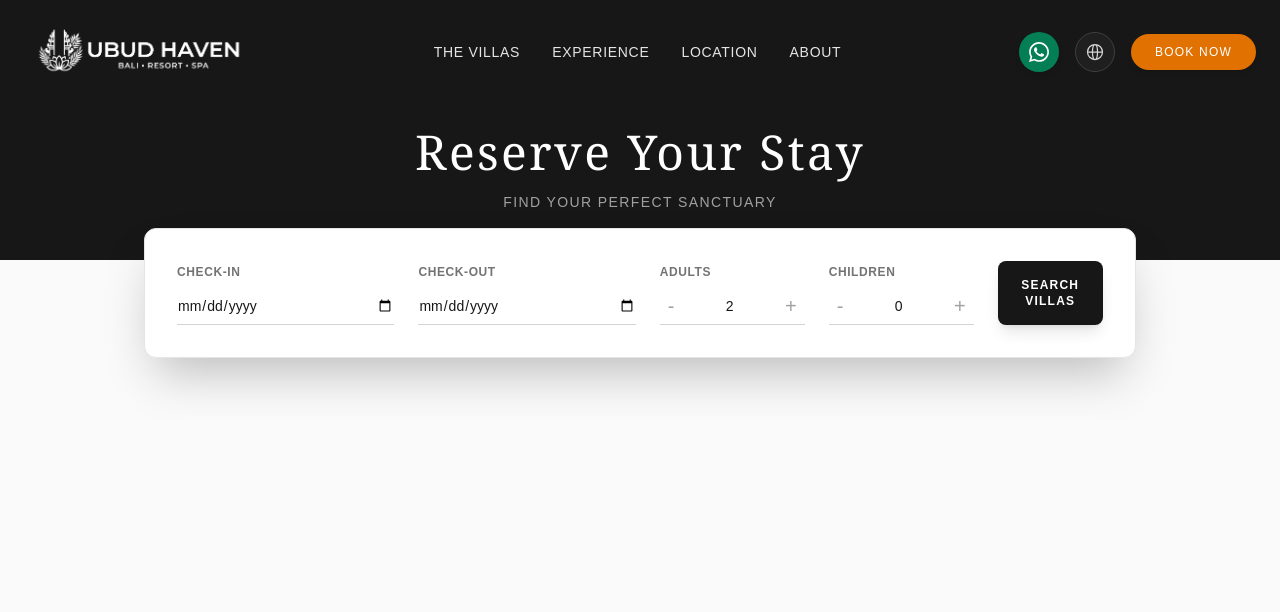
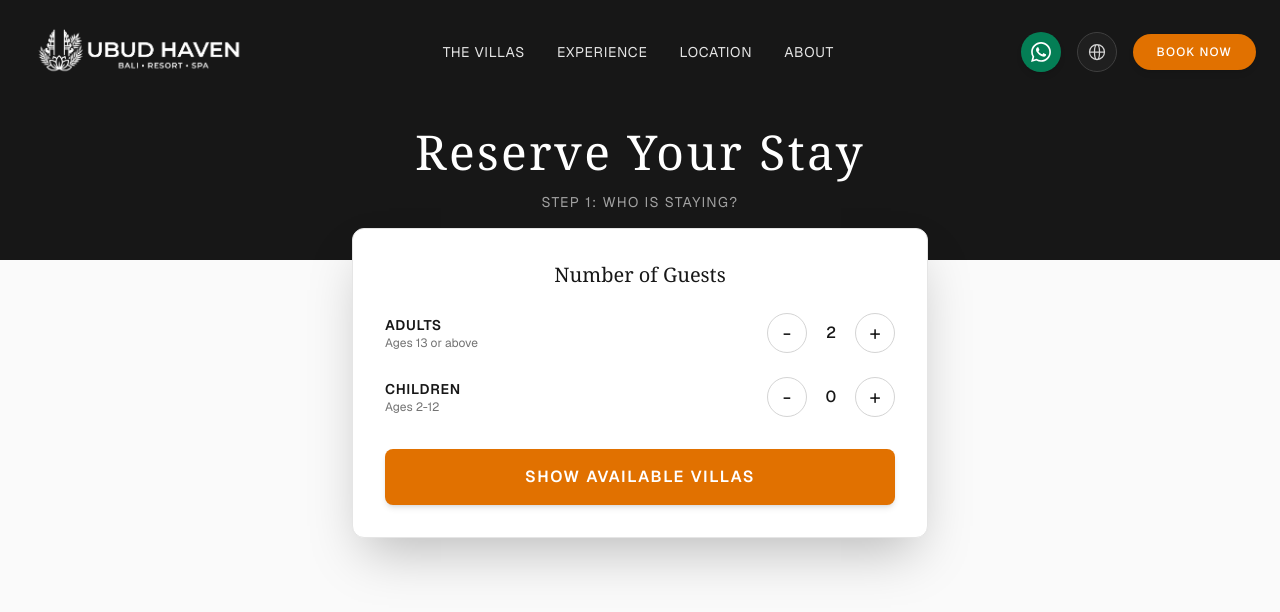
Before and after one commit to padankcool/ubudhaven, a Next.js app: page /booking in a window 1280 px wide. Shown: the top 612 px of the page. Built offline with nearby package versions, Linux system fonts and the light colour scheme.

Commit message:
edit booking page v2

```diff
--- a/app/booking/page.js
+++ b/app/booking/page.js
@@ -4,227 +4,322 @@ import { useState } from 'react';
 import Navbar from '@/components/Navbar';
 import Image from 'next/image';
 
-export default function BookingPage() {
-  // State untuk form booking
-  const [checkIn, setCheckIn] = useState('');
-  const [checkOut, setCheckOut] = useState('');
-  const [adults, setAdults] = useState(2);
-  const [children, setChildren] = useState(0);
-  const [isSearched, setIsSearched] = useState(false);
-
-  // Data Dummy Villa
-  const villas = [
+// --- DATA VILLA SESUAI PERMINTAAN ---
+const villasData = [
   {
     id: 1,
-      name: 'Royal Pool Villa',
-      description: '1 Bedroom • Private Pool • Jungle View',
-      pricePerNight: 2500000,
-      capacity: 2,
+    name: 'Ricefield Pool Villa',
+    description: 'Beautiful tranquil views • Private Pool • Intimate setting',
+    pricePerNight: 15000000,
+    maxAdults: 2,
+    maxChildren: 2,
     image: 'https://images.unsplash.com/photo-1582268611958-ebfd161ef9cf?q=80&w=800&auto=format&fit=crop',
   },
   {
     id: 2,
-      name: 'Family Haven Suite',
-      description: '2 Bedrooms • Private Pool • Garden View',
-      pricePerNight: 4000000,
-      capacity: 4,
+    name: 'Deluxe Resident Villa',
+    description: 'Spacious luxury • Infinity Pool • Perfect for families or groups',
+    pricePerNight: 20000000,
+    maxAdults: 6, // Bisa menampung lebih dari 2 dewasa
+    maxChildren: 4,
     image: 'https://images.unsplash.com/photo-1522708323590-d24dbb6b0267?q=80&w=800&auto=format&fit=crop',
-    },
-    {
-      id: 3,
-      name: 'Presidential Sanctuary',
-      description: '3 Bedrooms • Infinity Pool • Valley View',
-      pricePerNight: 7500000,
-      capacity: 6,
-      image: 'https://images.unsplash.com/photo-1501183638710-841dd1904471?q=80&w=800&auto=format&fit=crop',
   }
 ];
 
-  // Hitung jumlah malam
-  const calculateNights = () => {
-    if (!checkIn || !checkOut) return 0;
-    const start = new Date(checkIn);
-    const end = new Date(checkOut);
-    const diffTime = end - start;
-    const diffDays = Math.ceil(diffTime / (1000 * 60 * 60 * 24));
-    return diffDays > 0 ? diffDays : 0;
-  };
+export default function BookingPage() {
+  // State untuk Alur Booking
+  const [step, setStep] = useState(1); // Step 1: Guest, Step 2: Villas
+  const [adults, setAdults] = useState(2);
+  const [children, setChildren] = useState(0);
 
-  const nights = calculateNights();
+  // State untuk Modal & Kalender
+  const [selectedVilla, setSelectedVilla] = useState(null);
+  const [currentMonth, setCurrentMonth] = useState(new Date());
+  const [startDate, setStartDate] = useState(null);
+  const [endDate, setEndDate] = useState(null);
 
-  // Handle tombol search
-  const handleSearch = (e) => {
-    e.preventDefault();
-    if (!checkIn || !checkOut) {
-      alert('Please select both Check-in and Check-out dates.');
-      return;
-    }
-    setIsSearched(true);
-  };
-
-  // Format ke Rupiah
+  // Fungsi Format Rupiah
   const formatIDR = (price) => {
     return new Intl.NumberFormat('id-ID', {
       style: 'currency',
       currency: 'IDR',
       minimumFractionDigits: 0,
+      maximumFractionDigits: 0,
     }).format(price);
   };
 
+  // Logika Filter Villa berdasarkan Tamu (Adults)
+  const availableVillas = villasData.filter(villa => adults <= villa.maxAdults);
+
+  // Logika Kalender Kustom
+  const daysInMonth = new Date(currentMonth.getFullYear(), currentMonth.getMonth() + 1, 0).getDate();
+  const firstDayOfMonth = new Date(currentMonth.getFullYear(), currentMonth.getMonth(), 1).getDay();
+
+  const handleDateClick = (day) => {
+    const clickedDate = new Date(currentMonth.getFullYear(), currentMonth.getMonth(), day);
+    const today = new Date();
+    today.setHours(0, 0, 0, 0);
+
+    if (clickedDate < today) return; // Tidak bisa pilih hari yang sudah lewat
+
+    if (!startDate || (startDate && endDate)) {
+      // Jika belum ada pilihan, atau sudah pilih keduanya -> Reset mulai dari awal
+      setStartDate(clickedDate);
+      setEndDate(null);
+    } else if (startDate && !endDate) {
+      // Jika check-in sudah dipilih, sekarang pilih check-out
+      if (clickedDate > startDate) {
+        setEndDate(clickedDate);
+      } else {
+        // Jika klik tanggal sebelum check-in, jadikan itu check-in baru
+        setStartDate(clickedDate);
+      }
+    }
+  };
+
+  const nextMonth = () => setCurrentMonth(new Date(currentMonth.getFullYear(), currentMonth.getMonth() + 1, 1));
+  const prevMonth = () => {
+    const prev = new Date(currentMonth.getFullYear(), currentMonth.getMonth() - 1, 1);
+    const today = new Date();
+    if (prev.getMonth() >= today.getMonth() || prev.getFullYear() > today.getFullYear()) {
+      setCurrentMonth(prev);
+    }
+  };
+
+  const calculateNights = () => {
+    if (!startDate || !endDate) return 0;
+    return Math.ceil((endDate - startDate) / (1000 * 60 * 60 * 24));
+  };
+
   return (
-    <main className="min-h-screen bg-neutral-50 text-neutral-900 pb-20">
-      {/* Kita panggil Navbar yang sudah dibuat sebelumnya */}
+    <main className="min-h-screen bg-neutral-50 text-neutral-900 pb-20 font-sans">
       <Navbar />
 
-      {/* Header Halaman Booking */}
       <div className="pt-32 pb-12 bg-neutral-900 text-center">
         <h1 className="text-3xl md:text-5xl font-serif text-white tracking-wider mb-4">
           Reserve Your Stay
         </h1>
         <p className="text-neutral-400 text-sm tracking-widest uppercase">
-          Find Your Perfect Sanctuary
+          {step === 1 ? 'Step 1: Who is staying?' : 'Step 2: Select your Sanctuary'}
         </p>
       </div>
 
-      {/* Kotak Form Pencarian (Rooms, Guests, Dates) */}
       <div className="max-w-5xl mx-auto -mt-8 px-4 relative z-10">
-        <form
-          onSubmit={handleSearch}
-          className="bg-white rounded-xl shadow-2xl p-6 md:p-8 flex flex-col md:flex-row items-end gap-6 border border-neutral-200"
-        >
-          {/* Tanggal Check-in */}
-          <div className="w-full md:w-1/4">
-            <label className="block text-xs font-semibold tracking-wider text-neutral-500 uppercase mb-2">
-              Check-In
-            </label>
-            <input
-              type="date"
-              value={checkIn}
-              min={new Date().toISOString().split('T')[0]} // Blokir tanggal masa lalu
-              onChange={(e) => {
-                setCheckIn(e.target.value);
-                setIsSearched(false);
-              }}
-              className="w-full border-b border-neutral-300 py-2 focus:outline-none focus:border-amber-600 bg-transparent text-sm"
-              required
-            />
+
+        {/* STEP 1: PILIH GUEST */}
+        {step === 1 && (
+          <div className="bg-white rounded-xl shadow-2xl p-8 max-w-xl mx-auto border border-neutral-200">
+            <h2 className="text-xl font-serif mb-6 text-center">Number of Guests</h2>
+
+            <div className="space-y-6 mb-8">
+              <div className="flex items-center justify-between">
+                <div>
+                  <p className="font-semibold uppercase tracking-wider text-sm">Adults</p>
+                  <p className="text-xs text-neutral-500">Ages 13 or above</p>
                 </div>
-
-          {/* Tanggal Check-out */}
-          <div className="w-full md:w-1/4">
-            <label className="block text-xs font-semibold tracking-wider text-neutral-500 uppercase mb-2">
-              Check-Out
-            </label>
-            <input
-              type="date"
-              value={checkOut}
-              min={checkIn || new Date().toISOString().split('T')[0]} // Blokir tanggal sebelum check-in
-              onChange={(e) => {
-                setCheckOut(e.target.value);
-                setIsSearched(false);
-              }}
-              className="w-full border-b border-neutral-300 py-2 focus:outline-none focus:border-amber-600 bg-transparent text-sm"
-              required
-            />
-          </div>
-
-          {/* Guest: Adults */}
-          <div className="w-full md:w-1/6">
-            <label className="block text-xs font-semibold tracking-wider text-neutral-500 uppercase mb-2">
-              Adults
-            </label>
-            <div className="flex items-center justify-between border-b border-neutral-300 py-1">
-              <button type="button" onClick={() => setAdults(Math.max(1, adults - 1))} className="text-xl text-neutral-400 hover:text-amber-600 px-2">-</button>
-              <span className="text-sm font-medium">{adults}</span>
-              <button type="button" onClick={() => setAdults(adults + 1)} className="text-xl text-neutral-400 hover:text-amber-600 px-2">+</button>
+                <div className="flex items-center space-x-4">
+                  <button onClick={() => setAdults(Math.max(1, adults - 1))} className="w-10 h-10 rounded-full border border-neutral-300 flex items-center justify-center text-xl hover:border-amber-600 hover:text-amber-600 transition-colors">-</button>
+                  <span className="w-4 text-center font-medium">{adults}</span>
+                  <button onClick={() => setAdults(adults + 1)} className="w-10 h-10 rounded-full border border-neutral-300 flex items-center justify-center text-xl hover:border-amber-600 hover:text-amber-600 transition-colors">+</button>
                 </div>
               </div>
 
-          {/* Guest: Children */}
-          <div className="w-full md:w-1/6">
-            <label className="block text-xs font-semibold tracking-wider text-neutral-500 uppercase mb-2">
-              Children
-            </label>
-            <div className="flex items-center justify-between border-b border-neutral-300 py-1">
-              <button type="button" onClick={() => setChildren(Math.max(0, children - 1))} className="text-xl text-neutral-400 hover:text-amber-600 px-2">-</button>
-              <span className="text-sm font-medium">{children}</span>
-              <button type="button" onClick={() => setChildren(children + 1)} className="text-xl text-neutral-400 hover:text-amber-600 px-2">+</button>
+              <div className="flex items-center justify-between">
+                <div>
+                  <p className="font-semibold uppercase tracking-wider text-sm">Children</p>
+                  <p className="text-xs text-neutral-500">Ages 2-12</p>
+                </div>
+                <div className="flex items-center space-x-4">
+                  <button onClick={() => setChildren(Math.max(0, children - 1))} className="w-10 h-10 rounded-full border border-neutral-300 flex items-center justify-center text-xl hover:border-amber-600 hover:text-amber-600 transition-colors">-</button>
+                  <span className="w-4 text-center font-medium">{children}</span>
+                  <button onClick={() => setChildren(children + 1)} className="w-10 h-10 rounded-full border border-neutral-300 flex items-center justify-center text-xl hover:border-amber-600 hover:text-amber-600 transition-colors">+</button>
+                </div>
               </div>
             </div>
 
-          {/* Tombol Search */}
-          <div className="w-full md:w-auto flex-grow">
             <button
-              type="submit"
-              className="w-full bg-neutral-900 text-white text-xs tracking-widest uppercase font-semibold py-4 rounded-lg hover:bg-amber-600 transition-colors shadow-lg"
+              onClick={() => setStep(2)}
+              className="w-full py-4 bg-amber-600 text-white font-semibold tracking-widest uppercase rounded-lg hover:bg-amber-500 transition-all shadow-md"
             >
-              Search Villas
+              Show Available Villas
             </button>
           </div>
-        </form>
-      </div>
+        )}
 
-      {/* Hasil Pencarian (Muncul setelah diklik Search) */}
-      {isSearched && nights > 0 && (
-        <div className="max-w-5xl mx-auto mt-16 px-4">
-          <div className="mb-8 flex justify-between items-end border-b border-neutral-200 pb-4">
+        {/* STEP 2: TAMPILKAN VILLA */}
+        {step === 2 && (
           <div>
-              <h2 className="text-2xl font-serif">Available Rooms</h2>
-              <p className="text-sm text-neutral-500 mt-1">
-                For {nights} night(s) • {adults} Adult(s), {children} Child(ren)
-              </p>
-            </div>
+            <div className="mb-6 flex items-center justify-between">
+              <button
+                onClick={() => setStep(1)}
+                className="text-sm text-neutral-500 hover:text-amber-600 flex items-center space-x-2"
+              >
+                <span>←</span> <span>Change Guests ({adults} Adults, {children} Children)</span>
+              </button>
             </div>
 
             <div className="space-y-8">
-            {villas.map((villa) => {
-              const totalPrice = villa.pricePerNight * nights;
-
-              return (
-                <div key={villa.id} className="bg-white rounded-xl overflow-hidden shadow-md flex flex-col md:flex-row border border-neutral-100 transition-all hover:shadow-xl">
-                  {/* Foto Villa */}
-                  <div className="relative w-full md:w-1/3 h-64 md:h-auto bg-neutral-200">
-                    <Image
-                      src={villa.image}
-                      alt={villa.name}
-                      fill
-                      className="object-cover"
-                    />
+              {availableVillas.length === 0 ? (
+                <div className="text-center py-12 bg-white rounded-xl border border-neutral-200">
+                  <p className="text-neutral-500">No villas available for this party size.</p>
+                </div>
+              ) : (
+                availableVillas.map((villa) => (
+                  <div key={villa.id} className="bg-white rounded-xl overflow-hidden shadow-md flex flex-col md:flex-row border border-neutral-100">
+                    <div className="relative w-full md:w-2/5 h-64 md:h-auto bg-neutral-200">
+                      <Image src={villa.image} alt={villa.name} fill className="object-cover" />
                     </div>
 
-                  {/* Detail Villa & Harga */}
-                  <div className="p-6 md:p-8 flex flex-col justify-between w-full md:w-2/3">
+                    <div className="p-6 md:p-8 flex flex-col justify-between w-full md:w-3/5">
                       <div>
                         <div className="flex justify-between items-start mb-2">
-                        <h3 className="text-xl font-serif font-medium text-neutral-900">{villa.name}</h3>
-                        <span className="text-xs tracking-widest uppercase bg-neutral-100 text-neutral-600 px-3 py-1 rounded-full">
-                          Max {villa.capacity} Guests
-                        </span>
+                          <h3 className="text-2xl font-serif text-neutral-900">{villa.name}</h3>
                         </div>
-                      <p className="text-sm text-neutral-500 mb-6">{villa.description}</p>
+                        <p className="text-sm text-neutral-500 mb-4">{villa.description}</p>
+                        <ul className="text-xs text-neutral-600 mb-6 space-y-1">
+                          <li>• Max Adults: {villa.maxAdults}</li>
+                          <li>• Max Children: {villa.maxChildren}</li>
+                        </ul>
                       </div>
 
-                    <div className="flex flex-col md:flex-row items-center justify-between mt-auto border-t border-neutral-100 pt-6">
-                      <div className="mb-4 md:mb-0 w-full md:w-auto text-left">
-                        <p className="text-xs text-neutral-500 uppercase tracking-widest mb-1">Total for {nights} night(s)</p>
-                        <p className="text-2xl font-semibold text-neutral-900">{formatIDR(totalPrice)}</p>
-                        <p className="text-xs text-neutral-400 mt-1">Includes taxes & fees</p>
+                      <div className="flex items-center justify-between mt-4 border-t border-neutral-100 pt-6">
+                        <div>
+                          <p className="text-xl font-semibold text-neutral-900">{formatIDR(villa.pricePerNight)}</p>
+                          <p className="text-xs text-neutral-400 uppercase tracking-widest mt-1">per night</p>
                         </div>
-
                         <button
-                        onClick={() => alert(`Booking process for ${villa.name} initiated!`)}
-                        className="w-full md:w-auto px-8 py-3.5 bg-amber-600 text-white text-xs font-semibold tracking-widest uppercase rounded-lg hover:bg-amber-500 transition-colors shadow-md"
+                          onClick={() => setSelectedVilla(villa)}
+                          className="px-6 py-3 bg-neutral-900 text-white text-xs font-semibold tracking-widest uppercase rounded-lg hover:bg-amber-600 transition-colors shadow-md"
                         >
-                        Book Villa
+                          Select Dates
                         </button>
                       </div>
                     </div>
                   </div>
+                ))
+              )}
+            </div>
+          </div>
+        )}
+      </div>
+
+      {/* MODAL KALENDER CUSTOM */}
+      {selectedVilla && (
+        <div className="fixed inset-0 z-[100] flex items-center justify-center p-4">
+          {/* Latar Belakang Blur */}
+          <div
+            className="absolute inset-0 bg-neutral-900/60 backdrop-blur-sm"
+            onClick={() => {
+              setSelectedVilla(null);
+              setStartDate(null);
+              setEndDate(null);
+            }}
+          ></div>
+
+          {/* Konten Modal Kalender */}
+          <div className="relative bg-white rounded-2xl shadow-2xl max-w-md w-full p-6 overflow-hidden">
+
+            {/* Header Modal */}
+            <div className="flex justify-between items-center mb-6">
+              <div>
+                <h3 className="text-lg font-serif">{selectedVilla.name}</h3>
+                <p className="text-xs text-neutral-500 uppercase tracking-widest mt-1">Select Check-in & Check-out</p>
+              </div>
+              <button
+                onClick={() => { setSelectedVilla(null); setStartDate(null); setEndDate(null); }}
+                className="text-neutral-400 hover:text-neutral-900"
+              >
+                ✕
+              </button>
+            </div>
+
+            {/* Navigasi Bulan */}
+            <div className="flex justify-between items-center mb-4 px-2">
+              <button onClick={prevMonth} className="p-2 hover:bg-neutral-100 rounded-full font-bold">←</button>
+              <h4 className="font-semibold text-sm uppercase tracking-wider">
+                {currentMonth.toLocaleString('default', { month: 'long', year: 'numeric' })}
+              </h4>
+              <button onClick={nextMonth} className="p-2 hover:bg-neutral-100 rounded-full font-bold">→</button>
+            </div>
+
+            {/* Grid Nama Hari */}
+            <div className="grid grid-cols-7 gap-1 text-center text-xs font-bold text-neutral-400 mb-2">
+              <div>Su</div><div>Mo</div><div>Tu</div><div>We</div><div>Th</div><div>Fr</div><div>Sa</div>
+            </div>
+
+            {/* Grid Tanggal */}
+            <div className="grid grid-cols-7 gap-1 text-center mb-6">
+              {Array.from({ length: firstDayOfMonth }).map((_, idx) => (
+                <div key={`empty-${idx}`} className="p-2"></div>
+              ))}
+
+              {Array.from({ length: daysInMonth }).map((_, idx) => {
+                const dayNumber = idx + 1;
+                const thisDate = new Date(currentMonth.getFullYear(), currentMonth.getMonth(), dayNumber);
+                const today = new Date();
+                today.setHours(0, 0, 0, 0);
+
+                const isPast = thisDate < today;
+                const isStart = startDate && thisDate.getTime() === startDate.getTime();
+                const isEnd = endDate && thisDate.getTime() === endDate.getTime();
+                const isBetween = startDate && endDate && thisDate > startDate && thisDate < endDate;
+
+                // Logika Warna CSS berdasarkan state tanggal
+                let dayClasses = "p-2 text-sm rounded-full cursor-pointer transition-all mx-auto w-9 h-9 flex items-center justify-center ";
+
+                if (isPast) {
+                  dayClasses += "text-neutral-300 cursor-not-allowed";
+                } else if (isStart || isEnd) {
+                  dayClasses += "bg-amber-600 text-white font-bold shadow-md";
+                } else if (isBetween) {
+                  dayClasses += "bg-amber-100 text-amber-900 rounded-none w-full"; // Efek blok warna
+                } else {
+                  dayClasses += "hover:bg-neutral-100 text-neutral-700";
+                }
+
+                return (
+                  <div
+                    key={dayNumber}
+                    onClick={() => handleDateClick(dayNumber)}
+                    className={dayClasses}
+                  >
+                    {dayNumber}
+                  </div>
                 );
               })}
             </div>
+
+            {/* Hitungan Harga Langsung di Bawah Kalender */}
+            <div className="bg-neutral-50 border border-neutral-200 rounded-xl p-4 mb-6">
+              {(!startDate || !endDate) ? (
+                <p className="text-center text-sm text-neutral-500">Please select both dates to see total price.</p>
+              ) : (
+                <div className="flex justify-between items-center">
+                  <div>
+                    <p className="text-xs uppercase tracking-widest text-neutral-500">Total for {calculateNights()} night(s)</p>
+                    <p className="text-xl font-bold text-neutral-900">
+                      {formatIDR(selectedVilla.pricePerNight * calculateNights())}
+                    </p>
+                  </div>
                 </div>
               )}
+            </div>
+
+            <button
+              disabled={!startDate || !endDate}
+              className={`w-full py-3.5 rounded-lg text-xs font-semibold tracking-widest uppercase transition-all shadow-md ${
+                (!startDate || !endDate)
+                  ? 'bg-neutral-300 text-neutral-500 cursor-not-allowed'
+                  : 'bg-neutral-900 text-white hover:bg-amber-600'
+              }`}
+              onClick={() => alert(`Confirmed booking for ${selectedVilla.name}!\nTotal: ${formatIDR(selectedVilla.pricePerNight * calculateNights())}`)}
+            >
+              Confirm Booking
+            </button>
+          </div>
+        </div>
+      )}
+
     </main>
   );
 }
```
Lines whose indentation alone changed are shown as unchanged.
